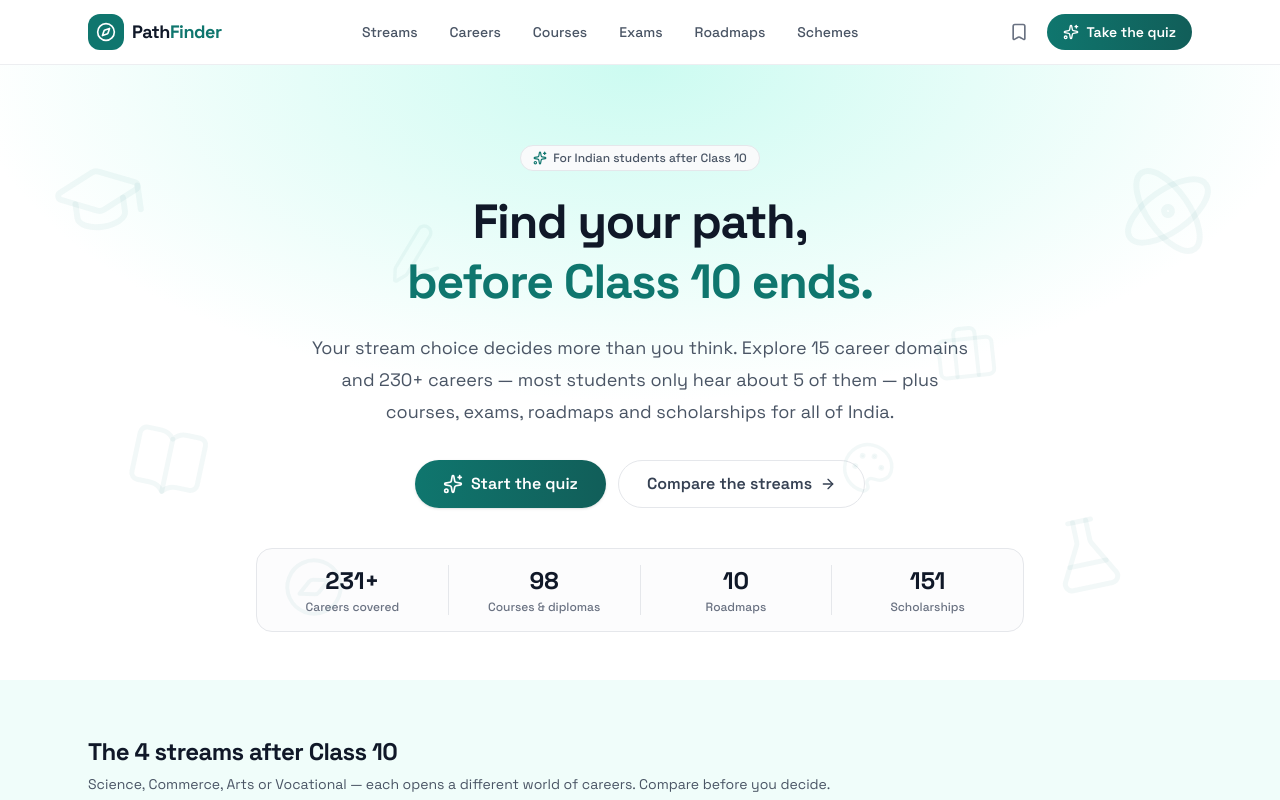
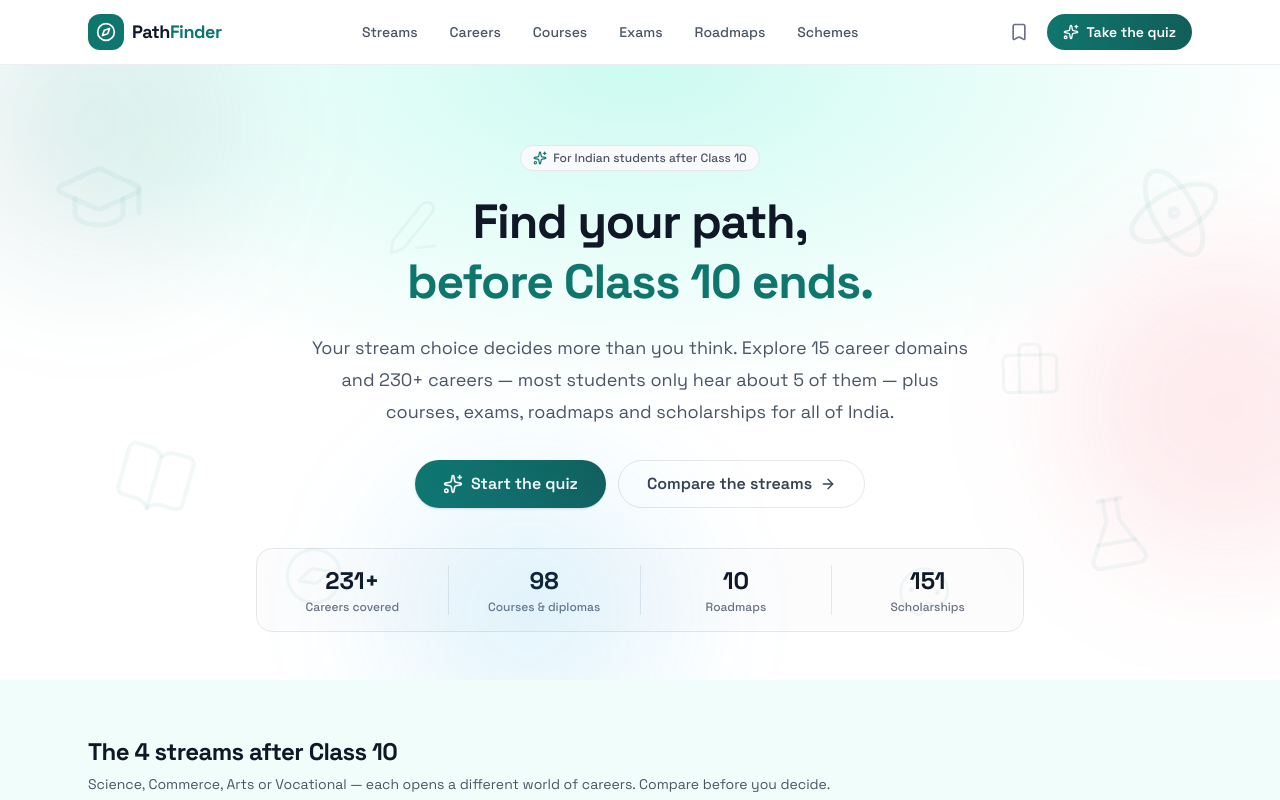
Before and after one commit to Tejaswini1979/pathfinder, a Next.js app: page / in a window 1280 px wide. Shown: the top 800 px of the page. Built offline with nearby package versions, Linux system fonts and the light colour scheme.

Commit message:
Animate education-themed background with floating motifs and gradient blobs

```diff
--- a/src/components/EducationBackdrop.tsx
+++ b/src/components/EducationBackdrop.tsx
@@ -1,3 +1,6 @@
+"use client";
+
+import { motion } from "framer-motion";
 import {
   Atom,
   BookOpen,
@@ -10,14 +13,96 @@ import {
 } from "lucide-react";
 
 const motifs = [
-  { Icon: GraduationCap, className: "left-[4%] top-[14%] h-24 w-24 rotate-[-8deg]" },
-  { Icon: BookOpen, className: "left-[10%] top-[58%] h-20 w-20 rotate-[12deg]" },
-  { Icon: Atom, className: "right-[5%] top-[16%] h-24 w-24 rotate-[10deg]" },
-  { Icon: FlaskConical, className: "right-[12%] bottom-[14%] h-20 w-20 rotate-[-12deg]" },
-  { Icon: Compass, className: "left-[22%] bottom-[10%] h-16 w-16 rotate-[20deg]" },
-  { Icon: Briefcase, className: "right-[22%] top-[42%] h-16 w-16 rotate-[-6deg]" },
-  { Icon: Palette, className: "right-[30%] bottom-[30%] h-14 w-14 rotate-[14deg]" },
-  { Icon: PenLine, className: "left-[30%] top-[26%] h-14 w-14 rotate-[-14deg]" },
+  {
+    Icon: GraduationCap,
+    x: "4%",
+    y: "16%",
+    size: 96,
+    duration: 13,
+    delay: 0,
+    rotate: -8,
+  },
+  {
+    Icon: BookOpen,
+    x: "9%",
+    y: "62%",
+    size: 80,
+    duration: 17,
+    delay: 2,
+    rotate: 12,
+  },
+  {
+    Icon: Atom,
+    x: "88%",
+    y: "18%",
+    size: 96,
+    duration: 15,
+    delay: 1,
+    rotate: 10,
+  },
+  {
+    Icon: FlaskConical,
+    x: "84%",
+    y: "70%",
+    size: 80,
+    duration: 19,
+    delay: 3,
+    rotate: -12,
+  },
+  {
+    Icon: Compass,
+    x: "22%",
+    y: "80%",
+    size: 64,
+    duration: 14,
+    delay: 0.5,
+    rotate: 20,
+  },
+  {
+    Icon: Briefcase,
+    x: "78%",
+    y: "46%",
+    size: 64,
+    duration: 16,
+    delay: 1.5,
+    rotate: -6,
+  },
+  {
+    Icon: Palette,
+    x: "70%",
+    y: "82%",
+    size: 56,
+    duration: 18,
+    delay: 2.5,
+    rotate: 14,
+  },
+  {
+    Icon: PenLine,
+    x: "30%",
+    y: "24%",
+    size: 56,
+    duration: 12,
+    delay: 0.8,
+    rotate: -14,
+  },
+];
+
+const blobs = [
+  {
+    className: "left-[-6%] top-[-10%] h-72 w-72 rounded-full bg-primary/10 blur-3xl",
+    duration: 22,
+    delay: 0,
+  },
+  {
+    className: "right-[-8%] top-[30%] h-80 w-80 rounded-full bg-accent/10 blur-3xl",
+    duration: 26,
+    delay: 4,
+  },
+  {
+    className: "bottom-[-12%] left-[30%] h-72 w-72 rounded-full bg-info/10 blur-3xl",
+    duration: 24,
+    delay: 8,
+  },
 ];
 
 export default function EducationBackdrop() {
@@ -26,8 +111,34 @@ export default function EducationBackdrop() {
       aria-hidden="true"
       className="pointer-events-none absolute inset-0 hidden overflow-hidden sm:block"
     >
-      {motifs.map(({ Icon, className }) => (
-        <Icon key={className} className={`absolute text-primary/5 ${className}`} strokeWidth={1.5} />
+      {blobs.map((b, i) => (
+        <motion.div
+          key={i}
+          className={`absolute ${b.className}`}
+          animate={{ x: [0, 30, -20, 0], y: [0, -24, 16, 0] }}
+          transition={{
+            duration: b.duration,
+            delay: b.delay,
+            repeat: Infinity,
+            ease: "easeInOut",
+          }}
+        />
+      ))}
+      {motifs.map(({ Icon, x, y, size, duration, delay, rotate }) => (
+        <motion.span
+          key={x + y}
+          className="absolute text-primary/5"
+          style={{ left: x, top: y, width: size, height: size }}
+          animate={{ y: [0, -14, 0], rotate: [rotate, rotate + 8, rotate] }}
+          transition={{
+            duration,
+            delay,
+            repeat: Infinity,
+            ease: "easeInOut",
+          }}
+        >
+          <Icon className="h-full w-full" strokeWidth={1.25} />
+        </motion.span>
       ))}
     </div>
   );
```
